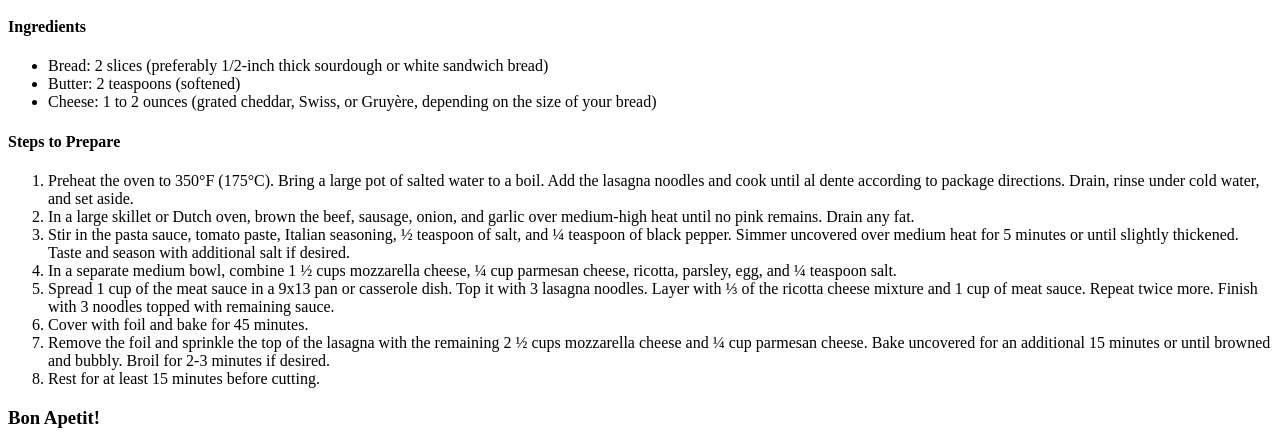
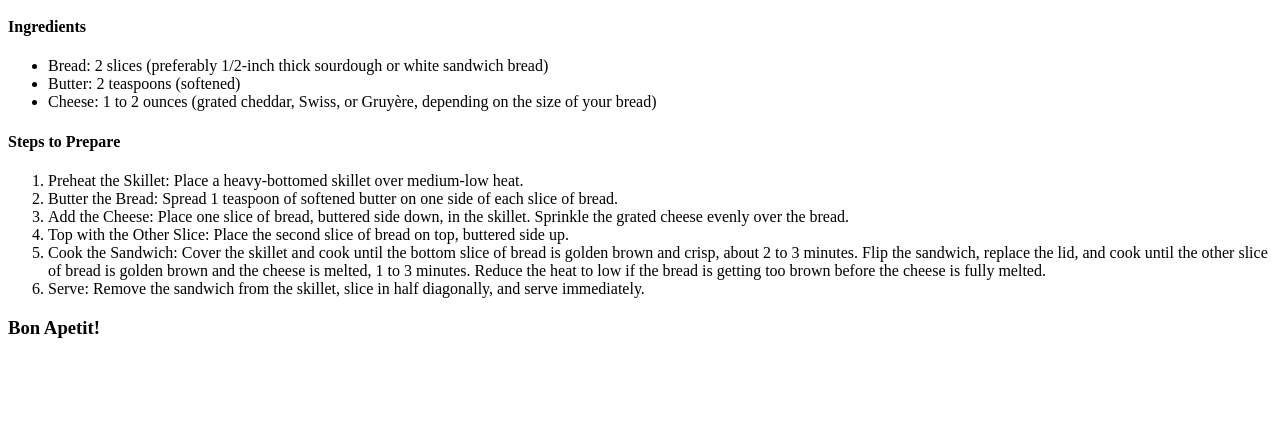
Before and after one commit to MACPLOL/odin-recipes, a plain HTML site: page recipes/grilled_cheese.html in a window 1280 px wide. Shown: the part 603-1050 px from the top of the page. After the commit the page ends 960 px from the top, so only its background shows below. Drawn offline with Linux system fonts and the light colour scheme.

Commit message:
Finished the steps to create a grilled cheese sandwich.

```diff
--- a/recipes/grilled_cheese.html
+++ b/recipes/grilled_cheese.html
@@ -27,15 +27,12 @@
     <!-- Steps to prepare the recipe -->
     <h4>Steps to Prepare</h4>
     <ol>
-        <li>Preheat the oven to 350°F (175°C). Bring a large pot of salted water to a boil. Add the lasagna noodles and cook until al dente according to package directions. Drain, rinse under cold water, and set aside.</li>
-        <li>In a large skillet or Dutch oven, brown the beef, sausage, onion, and garlic over medium-high heat until no pink remains. Drain any fat.</li>
-        <li>Stir in the pasta sauce, tomato paste, Italian seasoning, ½ teaspoon of salt, and ¼ teaspoon of black pepper. Simmer uncovered over medium heat for 5 minutes or until slightly thickened. Taste and season with additional salt if desired.</li>
-        <li>In a separate medium bowl, combine 1 ½ cups mozzarella cheese, ¼ cup parmesan cheese, ricotta, parsley, egg, and ¼ teaspoon salt.</li>
-        <li>Spread 1 cup of the meat sauce in a 9x13 pan or casserole dish. Top it with 3 lasagna noodles. Layer with ⅓ of the ricotta cheese mixture and 1 cup of meat sauce. Repeat twice more. Finish with 3 noodles topped with remaining sauce.</li>
-        <li>Cover with foil and bake for 45 minutes.</li>
-        <li>Remove the foil and sprinkle the top of the lasagna with the remaining 2 ½ cups mozzarella cheese and ¼ cup parmesan cheese. Bake uncovered for an additional 15 minutes or until browned and bubbly. Broil for 2-3 minutes if desired.</li>
-        <li>Rest for at least 15 minutes before cutting.</li>
-
+        <li>Preheat the Skillet: Place a heavy-bottomed skillet over medium-low heat.</li>
+        <li>Butter the Bread: Spread 1 teaspoon of softened butter on one side of each slice of bread.</li>
+        <li>Add the Cheese: Place one slice of bread, buttered side down, in the skillet. Sprinkle the grated cheese evenly over the bread.</li>
+        <li>Top with the Other Slice: Place the second slice of bread on top, buttered side up.</li>
+        <li>Cook the Sandwich: Cover the skillet and cook until the bottom slice of bread is golden brown and crisp, about 2 to 3 minutes. Flip the sandwich, replace the lid, and cook until the other slice of bread is golden brown and the cheese is melted, 1 to 3 minutes. Reduce the heat to low if the bread is getting too brown before the cheese is fully melted.</li>
+        <li>Serve: Remove the sandwich from the skillet, slice in half diagonally, and serve immediately.</li>
     </ol>
     <h3>Bon Apetit!</h3>
 </body>
```
